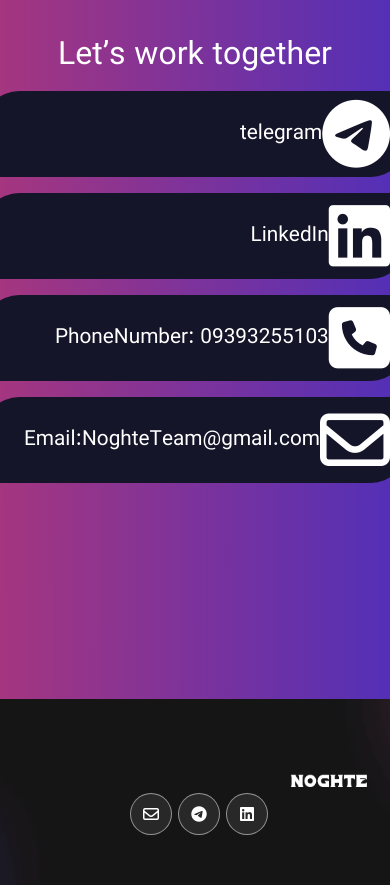
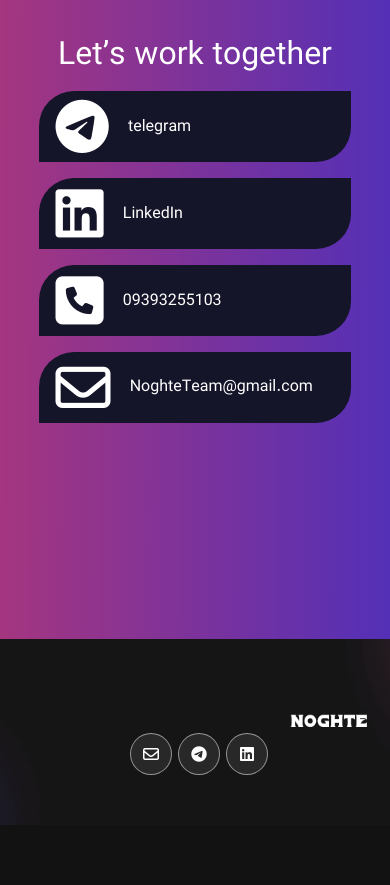
Before and after one commit to mearajrajabi/NoghteTeam, a React (Create React App) app: page / in a window 390 px wide. Shown: the part 3347-4232 px from the top of the page. After the commit the page ends 4172 px from the top, so only its background shows below. Built offline with nearby package versions, Linux system fonts and the light colour scheme; a web font is replaced by a local one.

Commit message:
Fixed responsive

```diff
--- a/public/index.html
+++ b/public/index.html
@@ -27,7 +27,7 @@
       work correctly both with client-side routing and a non-root public URL.
       Learn how to configure a non-root public URL by running `npm run build`.
     -->
-    <title>Noghte Team</title>
+    <title>NoghteTeam</title>
   </head>
   <body>
     <noscript>You need to enable JavaScript to run this app.</noscript>
--- a/src/App.css
+++ b/src/App.css
@@ -342,7 +342,7 @@ nav.navbar .navbar-toggler[aria-expanded="true"] .navbar-toggler-icon {
 }
 .about-slider .item img {
   width: 35%;
-  height: 20vh;
+  height: 25vh;
   margin: 0 auto 15px auto;
   object-fit: cover;
   background: linear-gradient(white, white) padding-box,
@@ -574,6 +574,10 @@ nav.navbar .navbar-toggler[aria-expanded="true"] .navbar-toggler-icon {
   flex-direction: row-reverse;
   align-items: center;
   align-content: center;
+  direction: ltr;
+}
+.container_boxContact {
+  width: 85%;
 }
 @media (max-width: 738px) {
   .container_contacts {
@@ -583,12 +587,16 @@ nav.navbar .navbar-toggler[aria-expanded="true"] .navbar-toggler-icon {
     align-items: center;
     align-content: center;
   }
-}
-.contact i {
-  font-size: 70px;
-}
-@media (max-width: 738px) {
-
+  .boxSocial span {
+    font-size: 1rem !important;
+    margin-left: 1.2rem !important;
+  }
+  .contact i {
+    font-size: 55px !important;
+  }
+  nav.navbar a.navbar-brand {
+    width: 20%;
+  }
   .title {
     font-size: 2rem !important;
     text-align: center !important;
@@ -597,6 +605,10 @@ nav.navbar .navbar-toggler[aria-expanded="true"] .navbar-toggler-icon {
     width: 260px !important;
   }
 }
+.contact i {
+  font-size: 70px;
+}
+
 .boxSocial{
   display: flex;
   align-items: center;
--- a/src/components/Contact.js
+++ b/src/components/Contact.js
@@ -90,7 +90,7 @@ export const Contact = () => {
           </Col>
         </Row> */}
         <div><img src={contactImg} alt="" /></div>
-        <div>
+        <div className="container_boxContact">
                 <h1 className="title">
                 Let’s work together
                 </h1>
@@ -107,12 +107,12 @@ export const Contact = () => {
                 <a target="_blank" href="tel:09393255103">
                 <div className="boxSocial">
                 <i class="fa-solid fa-square-phone"></i>
-                <span>PhoneNumber: 09393255103</span>
+                <span>09393255103</span>
                 </div>
                 </a>
                 <div className="boxSocial">
                 <i class="fa-regular fa-envelope"></i>
-                <span>Email:NoghteTeam@gmail.com</span>
+                <span>NoghteTeam@gmail.com</span>
                 </div>
         </div>
       </Container>
```
